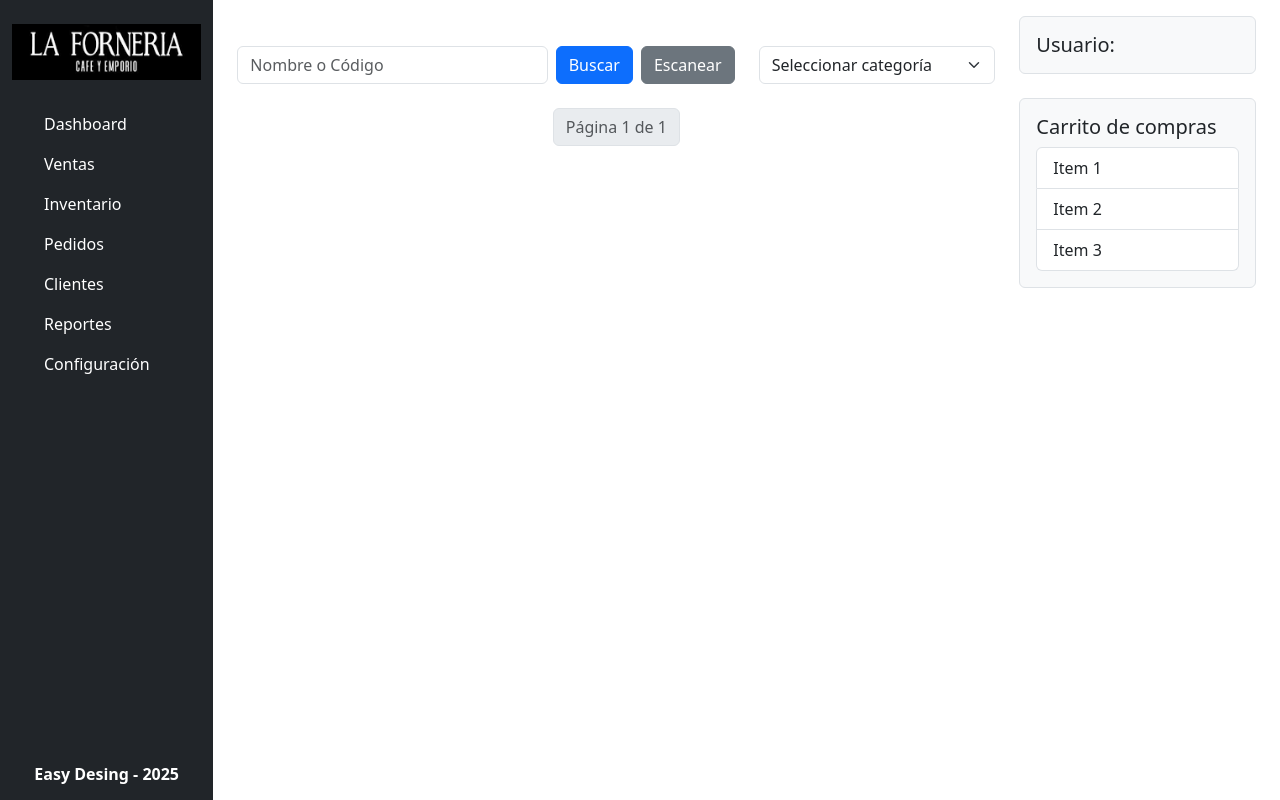
After one commit to BlackYcee/Forneria, a Django app: page /pos/sistema/ in a window 1280 px wide. The commit adds this page. Run offline with Django 5.2, Linux system fonts and the light colour scheme; data that the repository does not hold is empty.

Commit message:
Parche mas o menos

```diff
--- a/forneria/urls.py
+++ b/forneria/urls.py
@@ -8,6 +8,7 @@ from drf_spectacular.views import (
 urlpatterns = [
     path('admin/', admin.site.urls),
     path('pos/', include('pos.urls')),
+    path('api/auth/', include('dj_rest_auth.urls')),  # login/logout con JWT
 
     # Esquema OpenAPI
     path('api/schema/', SpectacularAPIView.as_view(), name='schema'),
@@ -15,3 +16,14 @@ urlpatterns = [
     # Documentación ReDoc
     path('api/redoc/', SpectacularRedocView.as_view(url_name='schema'), name='redoc'),
 ]
+
+""" End points
+/api/auth/login/ → login con JWT.
+
+/api/auth/logout/ → logout.
+
+/api/auth/token/refresh/ → refrescar token.
+
+/api/auth/registration/ → registro de usuarios
+
+/pos/... """
--- a/pos/urls.py
+++ b/pos/urls.py
@@ -1,5 +1,6 @@
 from django.urls import path,include
 from rest_framework import routers
+from dj_rest_auth.views import LoginView
 from . import views
 
 
@@ -11,6 +12,7 @@ router.register(r'productos', views.ProductoViewSet)
 router.register(r'alertas', views.AlertaViewSet)
 router.register(r'clientes', views.ClienteViewSet)
 router.register(r'ventas', views.VentaViewSet)
+router.register(r'pagos', views.PagoViewSet)
 router.register(r'detalle-ventas', views.DetalleVentaViewSet)
 router.register(r'movimientos-inventario', views.MovimientoInventarioViewSet)
 router.register(r'empleados', views.EmpleadoViewSet)
--- a/pos/views.py
+++ b/pos/views.py
@@ -34,6 +34,12 @@ class ClienteViewSet(viewsets.ModelViewSet):
 class VentaViewSet(viewsets.ModelViewSet):
     queryset = Venta.objects.all()
     serializer_class = VentaSerializer
+
+
+
+class PagoViewSet(viewsets.ModelViewSet):
+    queryset = Pago.objects.all()
+    serializer_class = PagoSerializer
 
 class DetalleVentaViewSet(viewsets.ModelViewSet):
     queryset = DetalleVenta.objects.all()
--- a/static/css/style.css
+++ b/static/css/style.css
@@ -1,231 +1,3 @@
-/* --- Reset y base --- */
-html,
-body {
-    margin: 0;
-    font-family: 'Segoe UI', Arial, sans-serif;
-    background-color: #e9ecef;
-    color: #333;
+.html, body {
     min-height: 100vh;
 }
-
-/* --- Navbar lateral --- */
-.navbar {
-    display: flex;
-    flex-direction: column;
-    background-color: rgb(0, 58, 79);
-    min-width: 200px;
-    padding: 20px 0;
-    box-shadow: 2px 0 6px rgba(0, 0, 0, 0.1);
-}
-
-.navbar-title {
-    color: #fff;
-    text-align: center;
-    margin-bottom: 20px;
-    font-size: 1.2rem;
-    font-weight: bold;
-}
-
-.navbar a {
-    color: white;
-    padding: 12px 20px;
-    text-decoration: none;
-    transition: all 0.3s ease;
-}
-
-.navbar a:hover {
-    background-color: #f5f5f5;
-    color: rgb(0, 58, 79);
-    border-radius: 4px;
-}
-
-/* --- Layout principal --- */
-.container {
-    display: flex;
-    flex-direction: row;
-    height: 100vh;
-}
-
-.center {
-    flex: 3;
-    padding: 20px;
-    background-image: url("PHOTO.jpg");
-    background-size: cover;
-    background-position: center;
-}
-
-.side {
-    flex: 1;
-    padding: 10px;
-    background-color: #fff;
-    box-shadow: 0 2px 6px rgba(0, 0, 0, 0.1);
-}
-
-/* --- Footer o fondo --- */
-.fondo {
-    margin-top: auto;
-    text-align: center;
-    padding: 15px;
-    color: white;
-}
-
-/* --- Opciones de búsqueda y filtros --- */
-.containeropciones {
-    display: flex;
-    justify-content: space-between;
-    align-items: center;
-    background: #f8f9fa;
-    padding: 15px 20px;
-    border-radius: 8px;
-    box-shadow: 0 2px 8px rgba(0, 0, 0, 0.1);
-    margin-bottom: 20px;
-    flex-wrap: wrap;
-    gap: 15px;
-}
-
-.search {
-    display: flex;
-    align-items: center;
-    margin-right: 20px;
-}
-
-.search form {
-    display: flex;
-    align-items: center;
-    gap: 10px;
-}
-
-.search input {
-    padding: 10px 12px;
-    border: 1px solid #ccc;
-    border-radius: 6px;
-    font-size: 14px;
-    width: 220px;
-    transition: border-color 0.3s ease;
-}
-
-.search input:focus {
-    border-color: #007bff;
-    outline: none;
-}
-
-/* --- Botones --- */
-.btn-search,
-.btn-scan,
-.btn-filter {
-    border: none;
-    padding: 10px;
-    border-radius: 6px;
-    font-size: 14px;
-    cursor: pointer;
-    transition: all 0.3s ease;
-    display: flex;
-    align-items: center;
-    gap: 3px;
-}
-
-.btn-search {
-    background-color: #007bff;
-    color: white;
-}
-
-.btn-search:hover {
-    background-color: #0056b3;
-}
-
-.btn-scan {
-    background-color: #28a745;
-    color: white;
-}
-
-.btn-scan:hover {
-    background-color: #1e7e34;
-}
-
-.button1 {
-    border: none;
-    color: white;
-    padding: 7px 16px;
-    text-align: center;
-    font-size: 16px;
-    margin: 4px 2px;
-    cursor: pointer;
-    background-color: rgb(255, 59, 59);
-    border-radius: 8px;
-}
-
-/* --- Select categorías --- */
-.filter select {
-    padding: 10px 12px;
-    border: 1px solid #ccc;
-    border-radius: 6px;
-    font-size: 14px;
-    background-color: white;
-    cursor: pointer;
-    transition: border-color 0.3s ease;
-}
-
-.filter select:focus {
-    border-color: #007bff;
-    outline: none;
-}
-
-/* --- Tarjetas de productos --- */
-.containercartas {
-    background-color: #f5f5f5;
-    padding: 20px;
-    margin: 20px 0;
-    border-radius: 10px;
-    display: flex;
-    flex-wrap: wrap;
-    gap: 10px;
-    box-shadow: 0 2px 6px rgba(0, 0, 0, 0.05);
-}
-
-.card {
-    flex: 1 1 calc(20% - 20px);
-    max-width: 400px;
-    background: white;
-    border-radius: 8px;
-    padding: 15px;
-    box-shadow: 0 2px 8px rgba(0, 0, 0, 0.1);
-    transition: transform 0.2s ease, box-shadow 0.2s ease;
-}
-
-.card:hover {
-    transform: translateY(-5px);
-    box-shadow: 0 4px 12px rgba(0, 0, 0, 0.15);
-}
-
-/* --- Contenedores laterales --- */
-.containerusuario,
-.containercarrito {
-    background-color: #830000;
-    padding: 10px;
-    margin: 10px 0;
-    border-radius: 10px;
-    display: flex;
-    flex-wrap: wrap;
-    gap: 10px;
-    box-shadow: 0 2px 6px rgba(0, 0, 0, 0.05);
-}
-
-/* --- Listas --- */
-.list-group {
-    list-style: none;
-    padding: 0;
-    width: 100%;
-}
-
-.list-group li {
-    background-color: #f4f4f4;
-    padding: 10px;
-    border-top: 1px solid #ddd;
-}
-
-/* --- Responsive --- */
-@media screen and (max-width: 600px) {
-    .card {
-        flex: 1 1 100%;
-    }
-}
--- /dev/null
+++ b/templates/basepos.html
@@ -0,0 +1,50 @@
+<!DOCTYPE html>
+{% load static %}
+<html lang="es">
+<head>
+    <meta charset="UTF-8">
+    <meta name="viewport" content="width=device-width, initial-scale=1.0">
+    <!-- Bootstrap CSS -->
+    <link href="https://cdn.jsdelivr.net/npm/bootstrap@5.3.2/dist/css/bootstrap.min.css" rel="stylesheet">
+    <!-- Tu CSS -->
+    <link rel="stylesheet" href="{% static 'css/style.css' %}">
+    <title>Forneria</title>
+    <style>
+        html, body { height: 100%; }
+    </style>
+</head>
+<body>
+    <div class="container-fluid h-100">
+        <div class="row min-vh-100">
+            <!-- Sidebar oscuro -->
+            <nav class="col-12 col-md-2 col-lg-2 bg-dark text-white d-flex flex-column">
+                <div class="text-center my-4">
+                    <img src="{% static 'images/logo.png' %}" alt="Logo" class="img-fluid" style="max-height: 80px;">
+                </div>
+
+                <ul class="nav flex-column px-3 flex-grow-1">
+                    <li class="nav-item"><a class="nav-link text-white active" href="#">Dashboard</a></li>
+                    <li class="nav-item"><a class="nav-link text-white" href="#">Ventas</a></li>
+                    <li class="nav-item"><a class="nav-link text-white" href="#">Inventario</a></li>
+                    <li class="nav-item"><a class="nav-link text-white" href="#">Pedidos</a></li>
+                    <li class="nav-item"><a class="nav-link text-white" href="#">Clientes</a></li>
+                    <li class="nav-item"><a class="nav-link text-white" href="#">Reportes</a></li>
+                    <li class="nav-item"><a class="nav-link text-white" href="#">Configuración</a></li>
+                </ul>
+
+                <div class="mt-auto text-center p-3">
+                    <h6 class="fw-bold mb-0">Easy Desing - 2025</h6>
+                </div>
+            </nav>
+
+            <!-- Contenido principal -->
+            <main class="col-12 col-md-10 col-lg-10 px-3 px-md-4">
+                {% block content %}{% endblock %}
+            </main>
+        </div>
+    </div>
+
+    <!-- Bootstrap JS -->
+    <script src="https://cdn.jsdelivr.net/npm/bootstrap@5.3.2/dist/js/bootstrap.bundle.min.js"></script>
+</body>
+</html>
--- a/templates/pos.html
+++ b/templates/pos.html
@@ -1,84 +1,96 @@
-{% extends "index.html" %}
+{% extends "basepos.html" %}
 {% load static %}
 
-{% block content  %}
+{% block content %}
 <link rel="stylesheet" href="{% static 'css/style.css' %}">
-<div class="center">
-    <h1 style="font-size: 2rem; color:#fff; margin-top: 0;">Punto de venta</h1>
 
-    <!-- Opciones de búsqueda y filtro -->
-    <div class="containeropciones">
-        <div class="search">
-            <form action="" method="GET">
-                <input type="text" placeholder="Nombre o Código" name="buscar">
-                <button type="submit" class="btn-search">
+<div class="row">
+    <div class="col-md-8 col-lg-9">
+        <h1 class="text-white mt-0" style="font-size: 2rem;">Punto de venta</h1>
+
+        <div class="row mb-4">
+            <div class="col-md-8">
+                <form class="d-flex" action="" method="GET">
+                    <input class="form-control me-2" type="text" placeholder="Nombre o Código" name="buscar" value="{{ request.GET.buscar }}">
+                    <button type="submit" class="btn btn-primary me-2">
                         <i class="fas fa-search"></i> Buscar
                     </button>
-                <button type="button" class="btn-scan">
+                    <button type="button" class="btn btn-secondary">
                         <i class="fas fa-barcode"></i> Escanear
                     </button>
                 </form>
             </div>
-
-        <!-- Filtro dinámico de categorías -->
-        <div class="filter">
-            <select name="categorias" id="categorias" onchange="this.form.submit()">
+            <div class="col-md-4">
+                <form method="GET">
+                    <select class="form-select" name="categorias" id="categorias" onchange="this.form.submit()">
                         <option value="" disabled selected>Seleccionar categoría</option>
                         {% for categoria in categorias %}
-                    <option value="{{ categoria.id }}">{{ categoria.nombre }}</option>
+                            <option value="{{ categoria.id }}" {% if request.GET.categorias == categoria.id|stringformat:"s" %}selected{% endif %}>
+                                {{ categoria.nombre }}
+                            </option>
                         {% endfor %}
                     </select>
+                </form>
             </div>
         </div>
 
-    <!-- Tarjetas de productos -->
-    <div class="containercartas">
+        <div class="row">
             {% for producto in page_obj %}
-            <div class="card">
-                <div class="w3-container w3-center">
-                    <h2>{{ producto.nombre }}</h2>
-                    <p>Código de barra: {{ producto.codigo_barra }}</p>
-                    <p>Stock disponible: {{ producto.stock_total }}</p>
-                    <p>Precio: ${{ producto.precio }}</p>
-                    <button class="button1">Agregar al carrito</button>
+                <div class="col-md-4 mb-4">
+                    <div class="card h-100 text-center">
+                        <div class="card-body">
+                            <h5 class="card-title">{{ producto.nombre }}</h5>
+                            <p class="card-text">Código de barra: {{ producto.codigo_barra }}</p>
+                            <p class="card-text">Stock disponible: {{ producto.stock_total }}</p>
+                            <p class="card-text fw-bold">Precio: ${{ producto.precio }}</p>
+                            <button class="btn btn-success">Agregar al carrito</button>
+                        </div>
                     </div>
                 </div>
             {% endfor %}
         </div>
 
-    <!-- Controles de paginación -->
-    <div class="pagination">
-        <span class="step-links">
+        <!-- Paginación -->
+        <nav aria-label="Page navigation">
+            <ul class="pagination justify-content-center">
                 {% if page_obj.has_previous %}
-                <a href="?page=1{% if request.GET.buscar %}&buscar={{ request.GET.buscar }}{% endif %}{% if request.GET.categorias %}&categorias={{ request.GET.categorias }}{% endif %}">Primera</a>
-                <a href="?page={{ page_obj.previous_page_number }}{% if request.GET.buscar %}&buscar={{ request.GET.buscar }}{% endif %}{% if request.GET.categorias %}&categorias={{ request.GET.categorias }}{% endif %}">Anterior</a>
+                    <li class="page-item">
+                        <a class="page-link" href="?page=1{% if request.GET.buscar %}&buscar={{ request.GET.buscar }}{% endif %}{% if request.GET.categorias %}&categorias={{ request.GET.categorias }}{% endif %}">Primera</a>
+                    </li>
+                    <li class="page-item">
+                        <a class="page-link" href="?page={{ page_obj.previous_page_number }}{% if request.GET.buscar %}&buscar={{ request.GET.buscar }}{% endif %}{% if request.GET.categorias %}&categorias={{ request.GET.categorias }}{% endif %}">Anterior</a>
+                    </li>
                 {% endif %}
 
-            <span class="current">
-                Página {{ page_obj.number }} de {{ page_obj.paginator.num_pages }}
-            </span>
+                <li class="page-item disabled">
+                    <span class="page-link">Página {{ page_obj.number }} de {{ page_obj.paginator.num_pages }}</span>
+                </li>
 
                 {% if page_obj.has_next %}
-                <a href="?page={{ page_obj.next_page_number }}{% if request.GET.buscar %}&buscar={{ request.GET.buscar }}{% endif %}{% if request.GET.categorias %}&categorias={{ request.GET.categorias }}{% endif %}">Siguiente</a>
-                <a href="?page={{ page_obj.paginator.num_pages }}{% if request.GET.buscar %}&buscar={{ request.GET.buscar }}{% endif %}{% if request.GET.categorias %}&categorias={{ request.GET.categorias }}{% endif %}">Última</a>
+                    <li class="page-item">
+                        <a class="page-link" href="?page={{ page_obj.next_page_number }}{% if request.GET.buscar %}&buscar={{ request.GET.buscar }}{% endif %}{% if request.GET.categorias %}&categorias={{ request.GET.categorias }}{% endif %}">Siguiente</a>
+                    </li>
+                    <li class="page-item">
+                        <a class="page-link" href="?page={{ page_obj.paginator.num_pages }}{% if request.GET.buscar %}&buscar={{ request.GET.buscar }}{% endif %}{% if request.GET.categorias %}&categorias={{ request.GET.categorias }}{% endif %}">Última</a>
+                    </li>
                 {% endif %}
-        </span>
-    </div>
+            </ul>
+        </nav>
     </div>
 
-<!-- Sección lateral derecha -->
-<div class="side">
-    <div class="containerusuario">
-        <h5>Usuario:</h5>
+    <div class="col-md-4 col-lg-3 align-self-start">
+        <div class="p-3 mb-4 mt-3 border rounded bg-light">
+            <h5 class="mb-0">Usuario:</h5>
         </div>
 
-    <div class="containercarrito">
-        <h3>Carrito de compras</h3>
+        <div class="p-3 border rounded bg-light">
+            <h3 class="h5">Carrito de compras</h3>
             <ul class="list-group">
-            <li>Item 1</li>
-            <li>Item 2</li>
-            <li>Item 3</li>
+                <li class="list-group-item">Item 1</li>
+                <li class="list-group-item">Item 2</li>
+                <li class="list-group-item">Item 3</li>
             </ul>
         </div>
     </div>
+</div>
 {% endblock %}
```
Also changed, not shown: forneria/settings.py (+17 -3 lines), pos/models.py (+29 -24 lines), pos/serializer.py (+105 -88 lines), templates/index.html (deleted, +0 -36 lines), inventario/urls.py (added), pos/migrations/0001_initial.py, pos/migrations/0002_alter_cliente_rut.py (deleted), pos/migrations/0002_empleado_usuario_alter_venta_cliente_and_more.py (added), pos/migrations/0003_alter_cliente_correo.py (deleted), pos/migrations/0004_alter_cliente_correo_alter_cliente_nombre_and_more.py (deleted), pos/migrations/0005_producto_codigo_barra_venta_empleado.py (deleted), pos/migrations/0006_remove_producto_caducidad_remove_producto_creado_and_more.py (deleted). Lines whose indentation alone changed are shown as unchanged.
